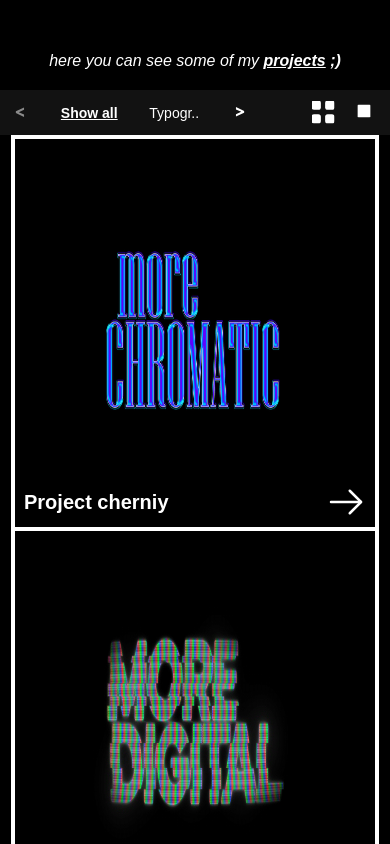
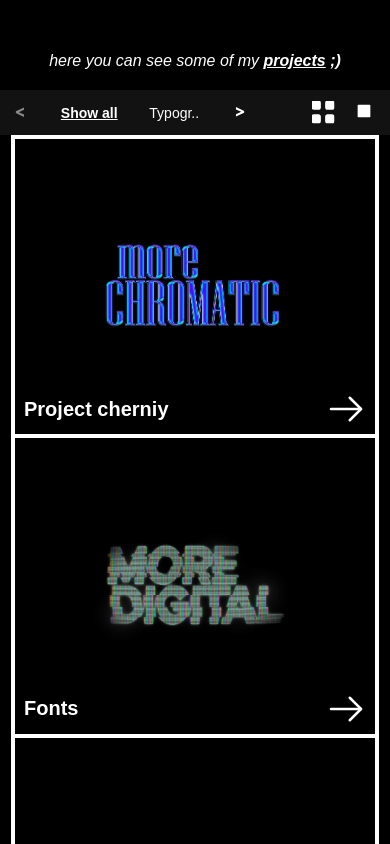
Before and after one commit to VRomanenko04/designer-portfolio, a React (Vite) app: page / in a window 390 px wide. Shown: the part 1480-2324 px from the top of the page. Built offline with nearby package versions, Linux system fonts and the light colour scheme.

Commit message:
Поработал с адаптивом блоков ProjectsList

```diff
--- a/src/components/ProjectsList/ProjectsList.module.scss
+++ b/src/components/ProjectsList/ProjectsList.module.scss
@@ -42,6 +42,7 @@
 
         .background__img {
             position: absolute;
+            object-fit: contain;
             top: 0;
             left: 0;
             width: 100%;
@@ -83,6 +84,7 @@
 
         .project__container {
             width: calc(100vw - 30px);
+            height: 35vh;
 
             .content__position {
                 bottom: 5px;
@@ -124,6 +126,7 @@
         .background__img {
             width: 50%;
             height: 500px;
+            object-fit: contain;
         }
 
         .content__position {
@@ -162,12 +165,16 @@
         .project__container {
             .background__img {
                 height: auto;
+                object-fit: contain;
             }
 
             .content__position {
                 padding-left: 0;
                 flex-direction: row;
                 align-items: center;
+                justify-content: space-between;
+                margin-right: 10%;
+                margin-left: 20px;
 
                 .description {
                     display: none;
```
